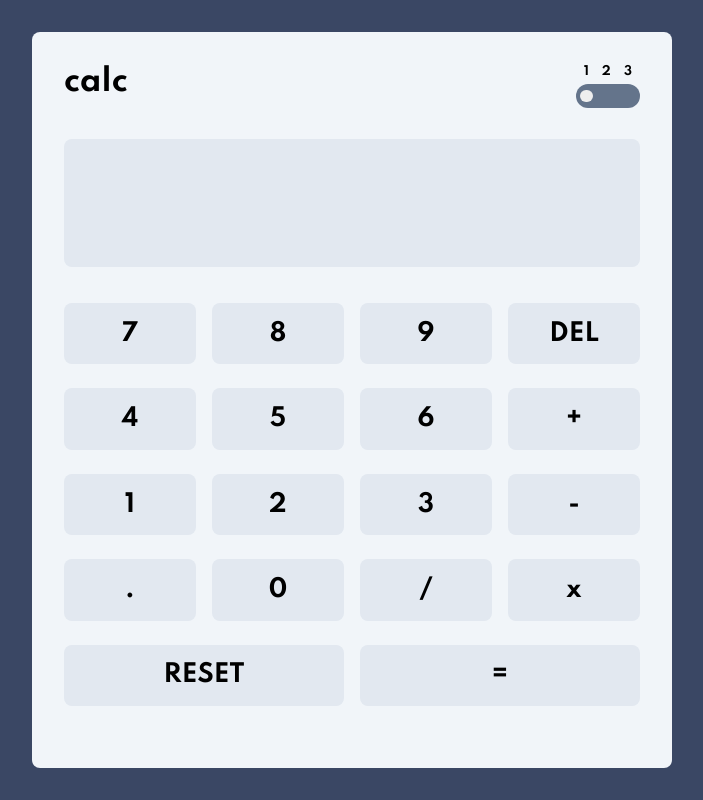
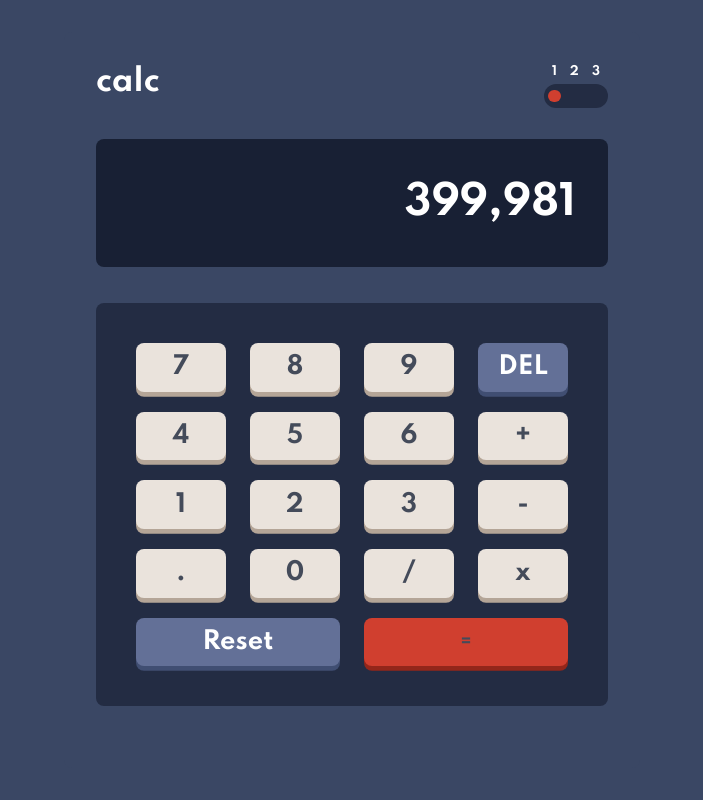
Before and after one commit to Rakans4/Calculator, an Angular app: page / in a window 1280 px wide. Shown: the whole page, without its empty margins (288-991 px from the left). Built offline with nearby package versions, Linux system fonts and the light colour scheme.

Commit message:
theme toggle

```diff
--- a/src/app/app.component.html
+++ b/src/app/app.component.html
@@ -1,3 +1,3 @@
-<div class="h-screen w-screen flex justify-center items-center bg-mainBg" [ngClass]="this.theme">
+<div class="h-screen w-screen flex justify-center items-center bg-mainBg text-darkText" [ngClass]="this.theme">
   <app-calculator (onThemeChange)="selectTheme($event)"></app-calculator>
 </div>
--- a/src/app/button/button.component.html
+++ b/src/app/button/button.component.html
@@ -1 +1 @@
-<div class="text-2xl">{{this.button}}</div>
+<div>{{this.button}}</div>
--- a/src/app/calculator/calculator.component.css
+++ b/src/app/calculator/calculator.component.css
@@ -1,12 +1,5 @@
 .slider {
     -webkit-appearance: none;
-    /* width: 100px;
-    height: 35px;
-    padding: 4px;
-    background: #d3d3d3;
-    border-radius: 12px;
-    outline: none;
-    opacity: 0.7; */
     -webkit-transition: .2s;
     transition: opacity .2s;
 }
@@ -22,7 +15,7 @@
     border: 0;
     width: 0.8rem;
     height: 0.8rem;
-    background: #eee;
+    background: var(--key-background-accent);
     cursor: pointer;
 }
 
@@ -31,8 +24,23 @@
     border-radius: 100%;
     width: 0.8rem;
     height: 0.8rem;
-    background: #eee;
+    background: var(--key-background-accent);
     cursor: pointer;
+}
+
+.button {
+    background-color: var(--key-background-primary);
+    box-shadow: 0 0.3rem var(--key-shadow-primary);
+}
+
+.button-accent {
+    background-color: var(--key-background-accent);
+    box-shadow: 0 0.3rem var(--key-shadow-accent);
+}
+
+.button-secondary {
+    background-color: var(--key-background-secondary);
+    box-shadow: 0 0.3rem var(--key-shadow-secondary);
 }
 
 .button:nth-of-type(17) {
--- a/src/app/calculator/calculator.component.html
+++ b/src/app/calculator/calculator.component.html
@@ -1,5 +1,5 @@
-<div class="w-[40rem] h-[46em] bg-slate-100 rounded-lg p-8">
-    <div class="flex justify-between w-full">
+<div class="w-[36rem] h-[46em] bg-mainBg rounded-lg p-8">
+    <div class="flex justify-between w-full" [ngClass]="{'text-white': selectedTheme == 1}">
         <span class="text-3xl">calc</span>
         <div class="w-[4rem]">
             <div class="flex w-full justify-between px-2 text-xs">
@@ -8,14 +8,16 @@
                 <span>3</span>
             </div>
             <div class="mt-1">
-                <input (click)="selectTheme($event)" type="range" name="theme" min="1" max="3" [value]="this.selectedTheme" id="theme" class="slider rounded-2xl bg-slate-500 h-6 px-1 w-full">
+                <input (click)="selectTheme($event)" type="range" name="theme" min="1" max="3" [value]="this.selectedTheme" id="theme" class="slider rounded-2xl bg-toggleBg h-6 px-1 w-full">
             </div>
         </div>
     </div>
-    <app-field></app-field>
-    <div class="grid grid-cols-4 gap-y-6 gap-x-4 h-[60%] mt-9">
-        <div *ngFor="let button of buttons" class="h-full bg-slate-200 rounded-lg flex items-center justify-center button">
-            <app-button [button]="button"></app-button>
+    <app-field [ngClass]="{'text-white': selectedTheme == 1}"></app-field>
+    <div class="grid grid-cols-4 gap-y-5 gap-x-6 h-[60%] mt-9 bg-toggleBg p-10 rounded-lg">
+        <div *ngFor="let button of mybuttons" class="h-full rounded-lg flex items-center justify-center bg-keyBgPrimary button text-2xl"
+        [ngClass]="{'button-secondary text-white text-base': button.operation == 'delete' || button.operation == 'reset',
+                    'button-accent text-accentText text-base': button.operation == 'equals'}">
+            <app-button [button]="button.text"></app-button>
         </div>
     </div>
 </div>
--- a/src/app/calculator/calculator.component.ts
+++ b/src/app/calculator/calculator.component.ts
@@ -1,4 +1,5 @@
 import { Component, OnInit, Output, EventEmitter } from '@angular/core';
+import { Keypad } from 'src/keypad';
 
 
 @Component({
@@ -10,6 +11,55 @@ export class CalculatorComponent implements OnInit {
   selectedTheme: number = 1;
   buttons: string[] = [
     '7', '8', '9', 'DEL','4', '5', '6', '+', '1', '2', '3', '-', '.', '0', '/', 'x', 'RESET', '='
+  ];
+
+  mybuttons: Keypad[] = [
+    {'text': '7',
+    'operation': 'number',
+    'value': 7},
+    {'text': '8',
+    'operation': 'number',
+    'value': 8},
+    {'text': '9',
+    'operation': 'number',
+    'value': 9},
+    {'text': 'DEL',
+    'operation': 'delete'},
+    {'text': '4',
+    'operation': 'number',
+    'value': 4},
+    {'text': '5',
+    'operation': 'number',
+    'value': 5},
+    {'text': '6',
+    'operation': 'number',
+    'value': 6},
+    {'text': '+',
+    'operation': 'add'},
+    {'text': '1',
+    'operation': 'number',
+    'value': 1},
+    {'text': '2',
+    'operation': 'number',
+    'value': 2},
+    {'text': '3',
+    'operation': 'number',
+    'value': 3},
+    {'text': '-',
+    'operation': 'sub'},
+    {'text': '.',
+    'operation': 'decimal'},
+    {'text': '0',
+    'operation': 'number',
+    'value': 0},
+    {'text': '/',
+    'operation': 'divide'},
+    {'text': 'x',
+    'operation': 'multiply'},
+    {'text': 'Reset',
+    'operation': 'reset'},
+    {'text': '=',
+    'operation': 'equals'}
   ]
 
   @Output() onThemeChange: EventEmitter<string> = new EventEmitter();
@@ -22,10 +72,13 @@ export class CalculatorComponent implements OnInit {
     let selected = _event.target.value;
     if(selected == '1'){
       this.onThemeChange.emit('theme-one');
+      this.selectedTheme = 1;
     } else if(selected == '2') {
       this.onThemeChange.emit('theme-two');
+      this.selectedTheme = 2;
     } else if(selected == '3') {
       this.onThemeChange.emit('theme-three');
+      this.selectedTheme = 3;
     }
   }
 
--- a/src/app/field/field.component.html
+++ b/src/app/field/field.component.html
@@ -1,3 +1,5 @@
-<div class="h-32 bg-slate-200 rounded-lg mt-6">
-
+<div class="h-32 bg-screenBg rounded-lg px-8 mt-6 flex justify-end items-center">
+    <div class="text-[2.5rem]">
+        399,981
+    </div>
 </div>
--- /dev/null
+++ b/src/keypad.ts
@@ -0,0 +1,5 @@
+export interface Keypad {
+    text: string;
+    operation: string;
+    value?: number;
+}
--- a/src/styles.css
+++ b/src/styles.css
@@ -24,6 +24,7 @@
     --key-shadow-primary: hsl(28, 16%, 65%);
     --dark-text: hsl(221, 14%, 31%);
     --white: hsl(0, 0, 100%);
+    --accent-text: hsl(0, 0, 100%);
 }
 
 .theme-two {
@@ -38,6 +39,7 @@
     --key-shadow-primary: hsl(35, 11%, 61%);
     --dark-text: hsl(60, 10%, 19%);
     --white: hsl(0, 0, 100%);
+    --accent-text: hsl(0, 0, 100%);
 }
 
 .theme-three {
@@ -48,9 +50,10 @@
     --key-shadow-secondary: hsl(285, 91%, 52%);
     --key-background-accent: hsl(176, 100%, 44%);
     --key-shadow-accent: hsl(177, 92%, 70%);
-    --key-background-main: hsl(268, 47%, 21%);
-    --key-shadow-main: hsl(290, 70%, 36%);
+    --key-background-primary: hsl(268, 47%, 21%);
+    --key-shadow-primary: hsl(290, 70%, 36%);
     --dark-text: hsl(52, 100%, 62%);
     --very-dark-text: hsl(198, 20%, 13%);
     --white: hsl(0, 0, 100%);
+    --accent-text: hsl(198, 20%, 13%);
 }
--- a/tailwind.config.js
+++ b/tailwind.config.js
@@ -15,8 +15,8 @@ module.exports = {
         keyBgPrimary:'var(--key-background-primary)',
         keyShadowPrimary:'var(--key-shadow-primary)',
         darkText:'var(--dark-text)',
-        veryDarkText:'var(--very-dark-text)',
-        whiteText:'var(--white)'
+        whiteText:'var(--white)',
+        accentText:'var(--accent-text)',
       },
       fontFamily: {
         'sans': ['Spartan', 'sans-serif'],
```
